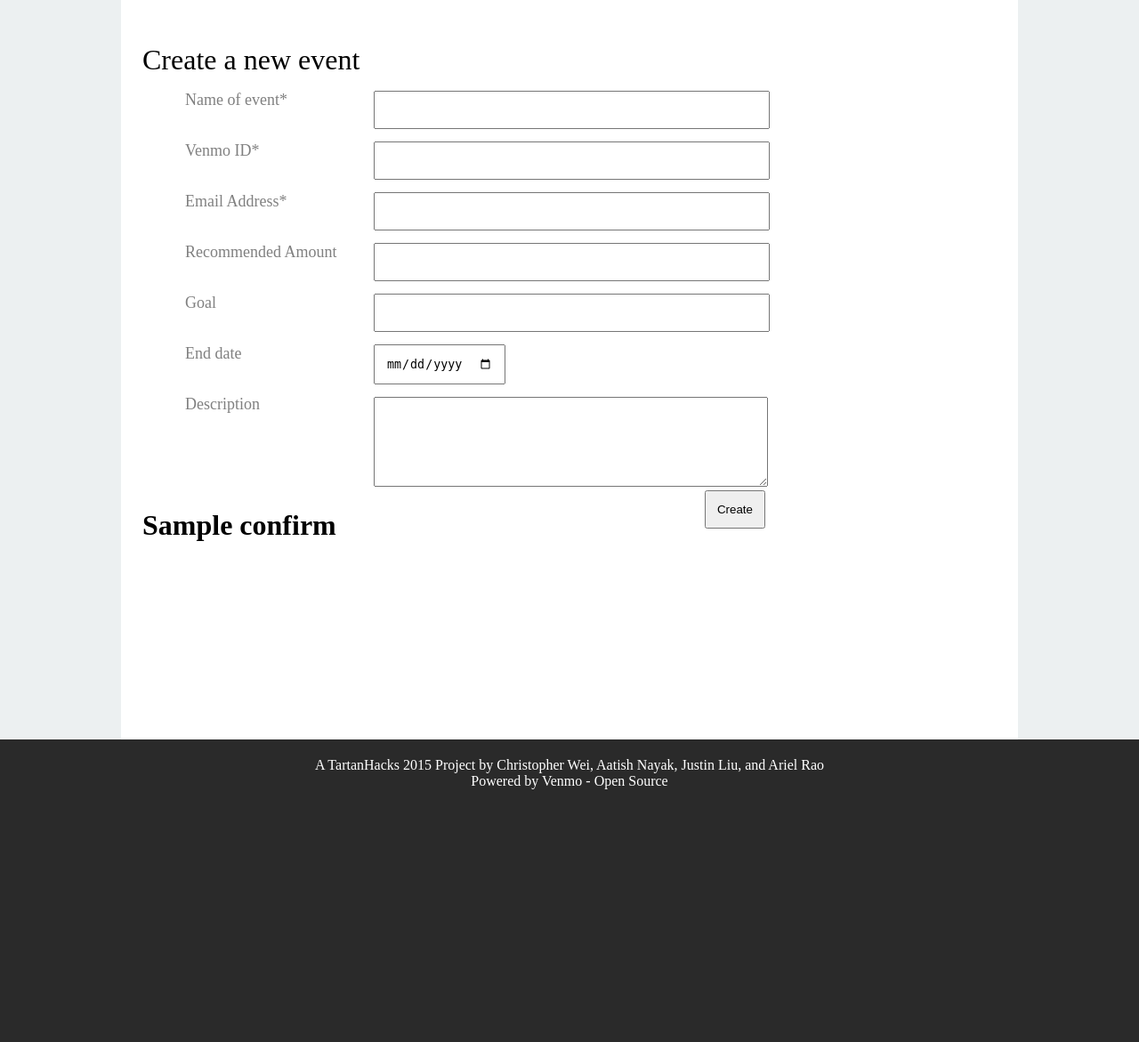
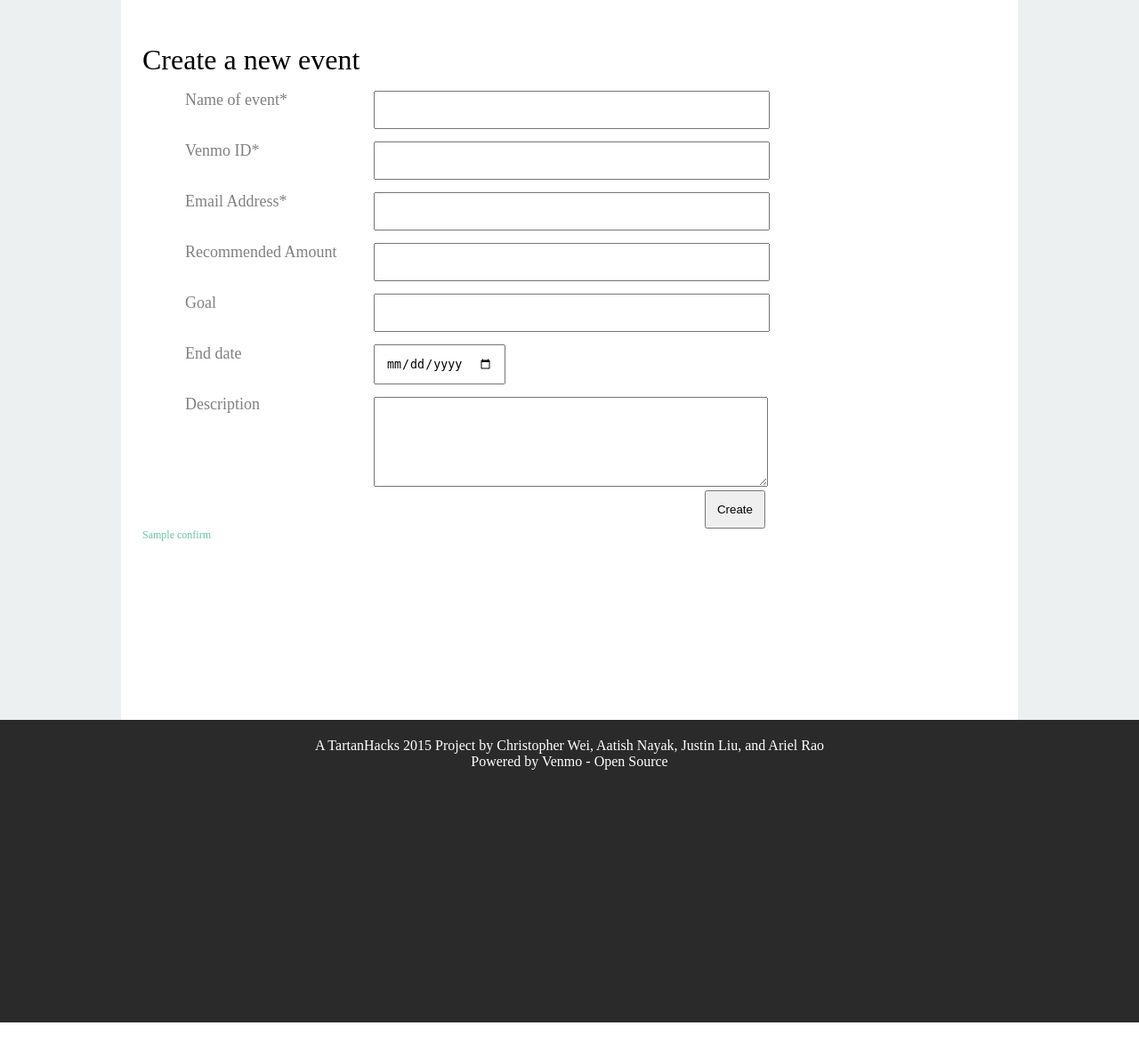
Before and after one commit to nayak16/TartanHacks-2015, a Django app: template app/templates/app/create_event.html in a window 1280 px wide. Shown: the part 88-1259 px from the top of the page at 89% size. After the commit the page ends 1237 px from the top, so only its background shows below. Run offline with Django 3.2, Linux system fonts and the light colour scheme; the template is opened without the code that fills it: most values are stand-ins (such as "Sample title", 1, 10 or a date in 2020); some libraries are stand-ins or nearby versions.

Commit message:
some minor updates

```diff
--- a/app/static/app/css/moneyui.css
+++ b/app/static/app/css/moneyui.css
@@ -18,6 +18,13 @@ a:link {
 	margin:12px;
 	display:inline-block;
 	padding:12px;
+}
+
+#success{
+	clear:both;
+	color:#68C3A3;
+	font-size:12px;
+	font-weight:300;
 }
 
 .nav{
--- a/app/templates/app/create_event.html
+++ b/app/templates/app/create_event.html
@@ -6,7 +6,6 @@
   </head>
   <body>
   	<link href='http://fonts.googleapis.com/css?family=Open+Sans+Condensed:300,300italic,700' rel='stylesheet' type='text/css'>
-    <link href='http://fonts.googleapis.com/css?family=Roboto+Slab:400,300,100,700' rel='stylesheet' type='text/css'>
   	<link rel="stylesheet" href="/static/app/css/font-awesome.min.css">
     <div class="nav">
       <a href="/index.html"><img border="0" src="/static/app/content/grey_logo.png"></a>
@@ -33,7 +32,7 @@
         <div class="submit_form"><input type="submit" value="Create"></input></div>
       </form>
       {% if confirm %}
-      <h1 id="success">{{confirm}}</h1>
+      <div id="success">{{confirm}}</div>
       {% endif %}
       <div class="whitespace"></div>
   	</div>
```
